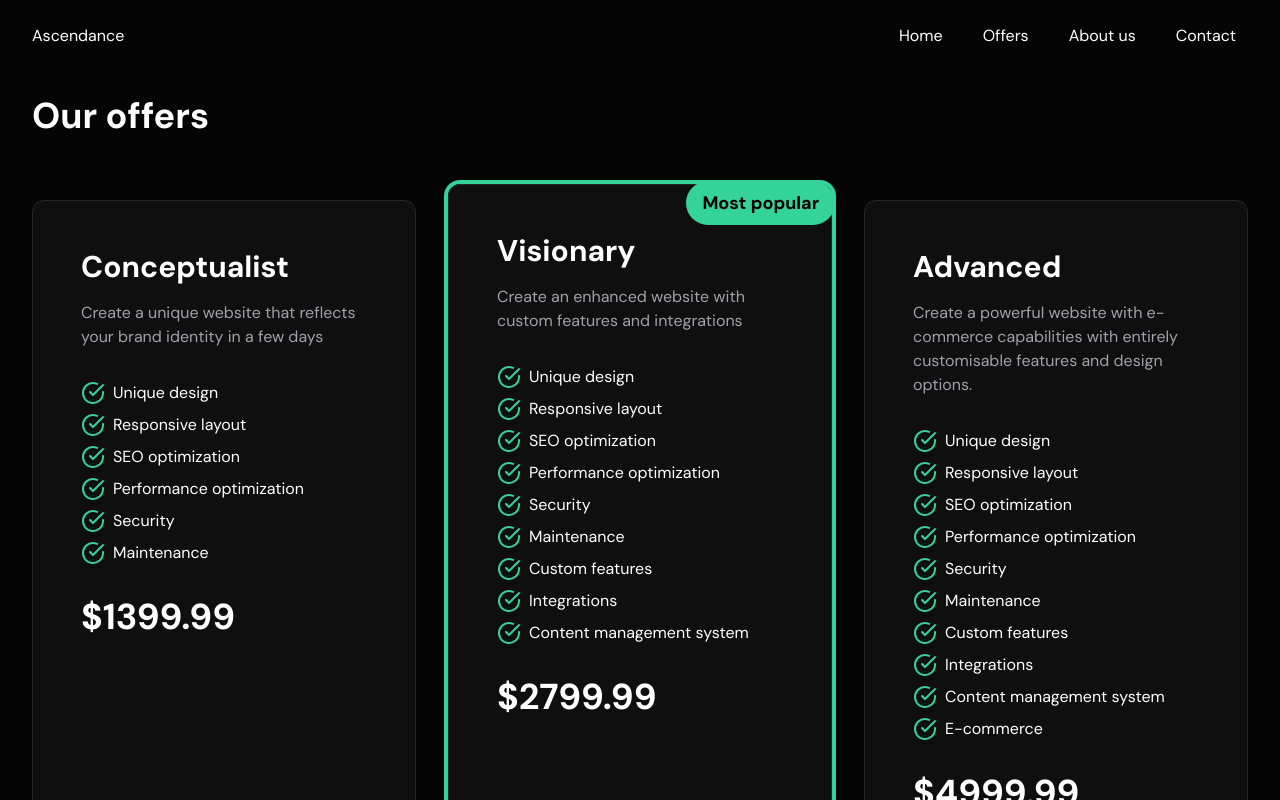
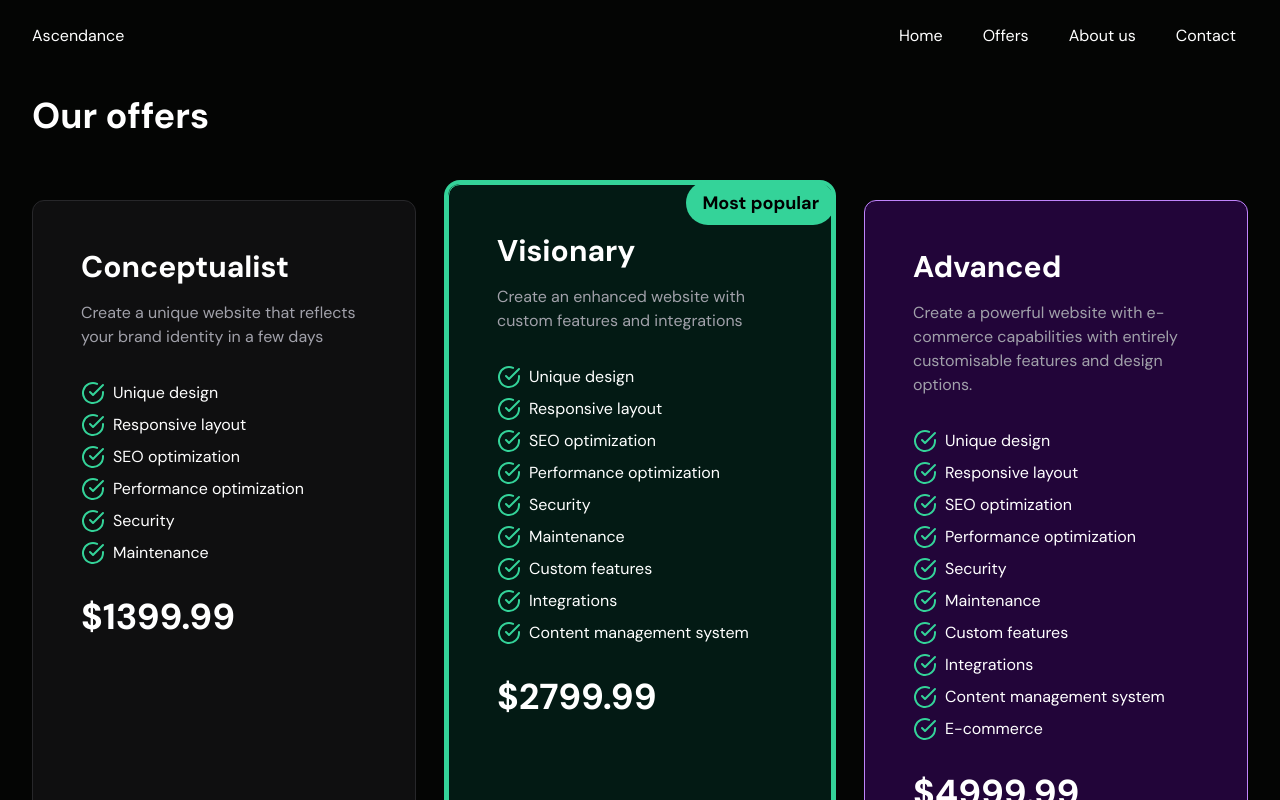
Before and after one commit to ascendance-projects/web, a Next.js app: page /offers in a window 1280 px wide. Shown: the top 800 px of the page. Built offline with nearby package versions, Linux system fonts and the light colour scheme.

Commit message:
[FIX] OfferCard default variant

```diff
--- a/src/app/offers/page.tsx
+++ b/src/app/offers/page.tsx
@@ -77,11 +77,11 @@ export default function Offers() {
 }
 
 const offerCard = cva(
-  "relative flex h-full flex-col rounded-xl border border-zinc-800 bg-zinc-900/55 p-12 transition-all",
+  "relative flex h-full flex-col rounded-xl border p-12 transition-all",
   {
     variants: {
       variant: {
-        default: "",
+        default: "border-zinc-800 bg-zinc-900/55",
         popular:
           "border-emerald-400 relative hover:-translate-y-8 -translate-y-4 bg-emerald-950/55 ring-4 ring-emerald-400 hover:bg-emerald-900/55",
         premium:
```
